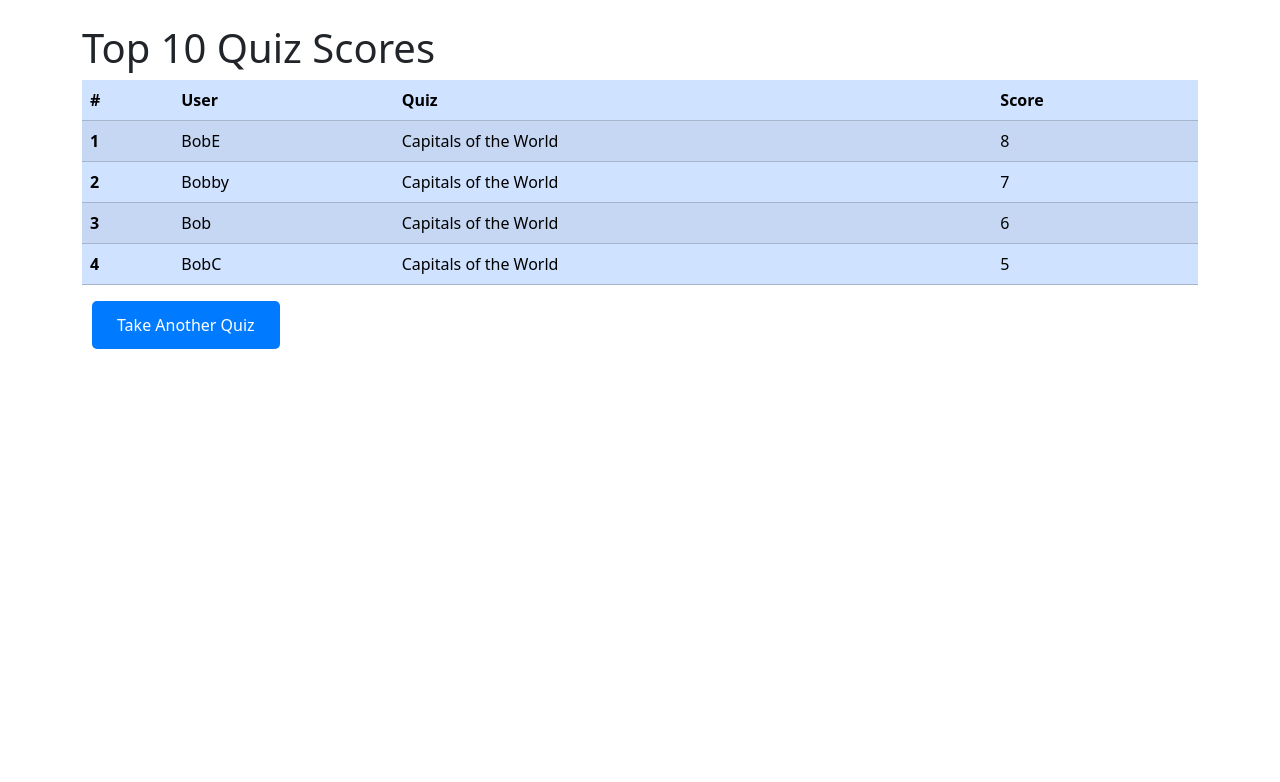
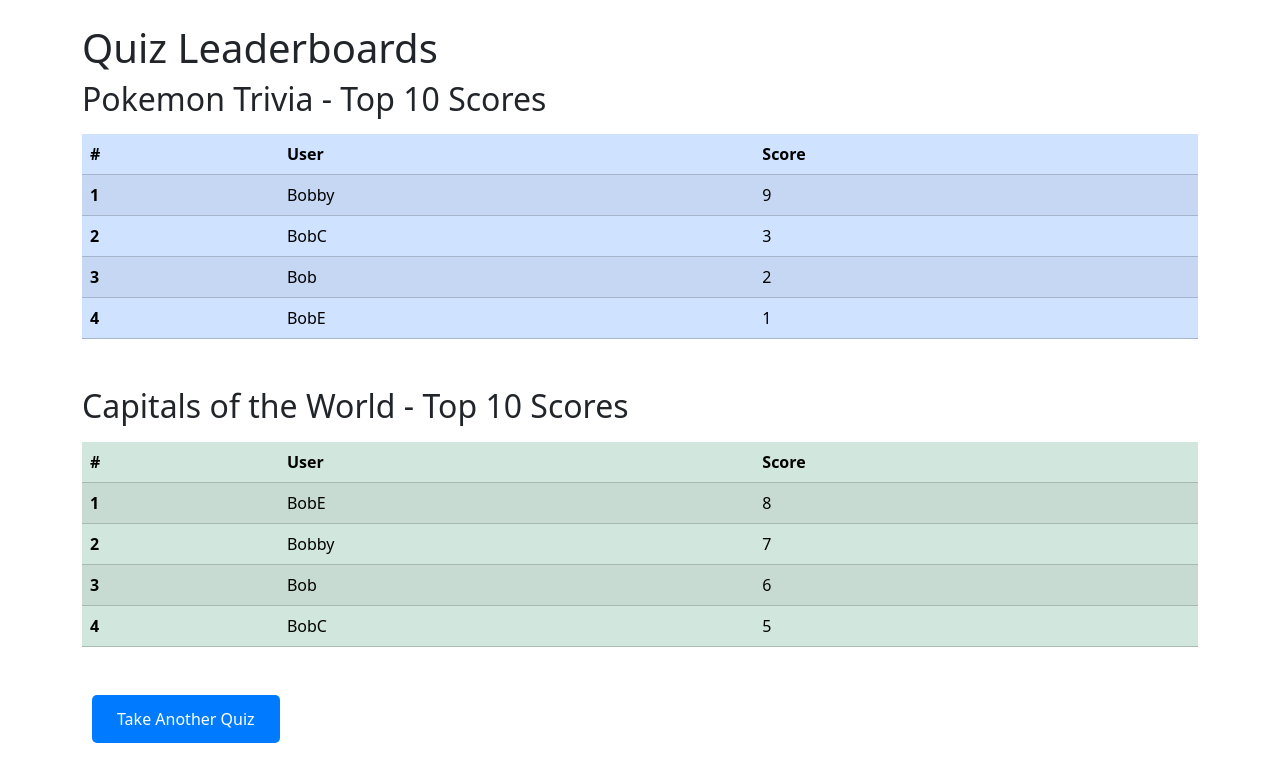
Before and after one commit to AliKhachab/ITEC305QuizWebsite, a PHP site: page /leaderboard.php in a window 1280 px wide. Shown: the top 782 px of the page. Run offline with PHP 8.4, Linux system fonts and the light colour scheme; data comes from the database, SQL or seed files in the repository.

Commit message:
Seperated the leaderboard into two sections based off quiz subject

```diff
--- a/leaderboard.php
+++ b/leaderboard.php
@@ -2,15 +2,26 @@
 require_once "config.php";
 $db = getDB();
 
-//Query to get top 10 highest scores with usernames and quiz names
-$query = "SELECT u.name AS user_name, s.score, q.name AS quiz_name
+//Query to get top 10 highest scores for Pokemon Trivia
+$pokemonQuery = "SELECT u.name AS user_name, s.score, q.name AS quiz_name
                  FROM scores s
                  JOIN users u ON s.user_id = u.id
                  JOIN quizzes q ON s.quiz_id = q.id
+                 WHERE q.name = 'Pokemon Trivia'
                  ORDER BY s.score DESC
                  LIMIT 10";
 
-$rows = $db->query($query);
+//Query to get top 10 highest scores for Capitals of the World
+$capitalsQuery = "SELECT u.name AS user_name, s.score, q.name AS quiz_name
+                  FROM scores s
+                  JOIN users u ON s.user_id = u.id
+                  JOIN quizzes q ON s.quiz_id = q.id
+                  WHERE q.name = 'Capitals of the World'
+                  ORDER BY s.score DESC
+                  LIMIT 10";
+
+$pokemonRows = $db->query($pokemonQuery);
+$capitalsRows = $db->query($capitalsQuery);
 ?>
 <!doctype html>
 <html lang="en">
@@ -19,34 +30,72 @@
     <meta name="viewport"
           content="width=device-width, user-scalable=no, initial-scale=1.0, maximum-scale=1.0, minimum-scale=1.0">
     <meta http-equiv="X-UA-Compatible" content="ie=edge">
-    <title>Top 10 Quiz Scores</title>
+    <title>Quiz Leaderboards</title>
     <link href="leaderboard.css" rel="stylesheet">
     <link href="https://cdn.jsdelivr.net/npm/bootstrap@5.3.3/dist/css/bootstrap.min.css" rel="stylesheet" integrity="sha384-QWTKZyjpPEjISv5WaRU9OFeRpok6YctnYmDr5pNlyT2bRjXh0JMhjY6hW+ALEwIH" crossorigin="anonymous">
 </head>
 <body>
 <div class="container mt-4">
-    <h1>Top 10 Quiz Scores</h1>
+    <h1>Quiz Leaderboards</h1>
+
+    <!-- Pokemon Trivia Leaderboard -->
+    <div class="mb-5">
+        <h2 class="mb-3">Pokemon Trivia - Top 10 Scores</h2>
         <table class="table table-primary table-striped table-hover">
             <thead>
             <tr>
                 <th scope="col">#</th>
                 <th scope="col">User</th>
-            <th scope="col">Quiz</th>
                 <th scope="col">Score</th>
             </tr>
             </thead>
             <tbody>
             <?php $counter = 1; ?>
-        <?php foreach($rows as $row): ?>
+            <?php foreach($pokemonRows as $row): ?>
                 <tr>
                     <th scope="row"><?= $counter++ ?></th>
-                <td><?= $row["user_name"] ?></td>
-                <td><?= $row["quiz_name"] ?></td>
+                    <td><?= htmlspecialchars($row["user_name"]) ?></td>
                     <td><?= $row["score"] ?></td>
                 </tr>
             <?php endforeach; ?>
+            <?php if ($counter == 1): ?>
+                <tr>
+                    <td colspan="3" class="text-center text-muted">No scores available for Pokemon Trivia</td>
+                </tr>
+            <?php endif; ?>
             </tbody>
         </table>
+    </div>
+
+    <!-- Capitals of the World Leaderboard -->
+    <div class="mb-5">
+        <h2 class="mb-3">Capitals of the World - Top 10 Scores</h2>
+        <table class="table table-success table-striped table-hover">
+            <thead>
+            <tr>
+                <th scope="col">#</th>
+                <th scope="col">User</th>
+                <th scope="col">Score</th>
+            </tr>
+            </thead>
+            <tbody>
+            <?php $counter = 1; ?>
+            <?php foreach($capitalsRows as $row): ?>
+                <tr>
+                    <th scope="row"><?= $counter++ ?></th>
+                    <td><?= htmlspecialchars($row["user_name"]) ?></td>
+                    <td><?= $row["score"] ?></td>
+                </tr>
+            <?php endforeach; ?>
+            <?php if ($counter == 1): ?>
+                <tr>
+                    <td colspan="3" class="text-center text-muted">No scores available for Capitals of the World</td>
+                </tr>
+            <?php endif; ?>
+            </tbody>
+        </table>
+    </div>
+
     <a href="home.php" class="nav-button">Take Another Quiz</a>
 </div>
 
--- a/quiz.sql
+++ b/quiz.sql
@@ -126,7 +126,11 @@
     (1,1,6),
     (2,1,7),
     (3,1,8),
-    (4,1,5);
+    (4,1,5),
+    (1,2,2),
+    (2,2,9),
+    (3,2,1),
+    (4,2,3);
 
 
 INSERT INTO users
```
Lines whose indentation alone changed are shown as unchanged.
